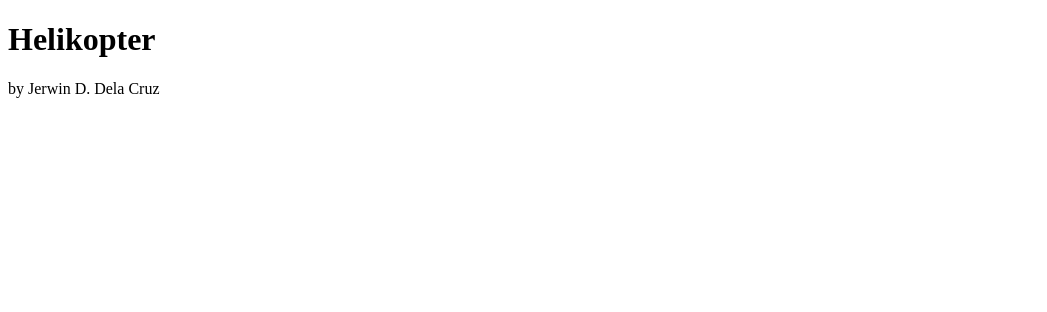
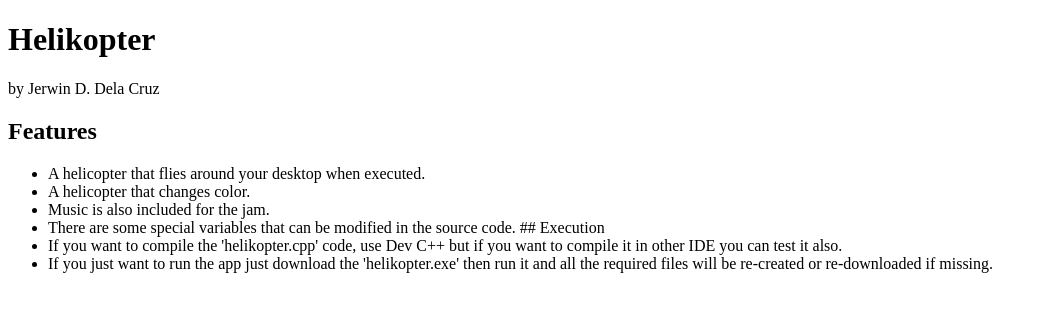
Before and after one commit to jerwinkdc/helikopter, a plain HTML site: page index.html in a window 1280 px wide. Shown: the whole page, without its empty margins (0-1047 px from the left). Drawn offline with Linux system fonts and the light colour scheme.

Commit message:
helikopter

```diff
--- a/index.html
+++ b/index.html
@@ -7,7 +7,18 @@
     <title>Helikopter</title>
 </head>
 <body>
-    <h1>Helikopter</h1>
+
+    <h1 id="helikopter">Helikopter</h1>
     <p>by Jerwin D. Dela Cruz</p>
+    <h2 id="features">Features</h2>
+    <ul>
+    <li>A helicopter that flies around your desktop when executed.</li>
+    <li>A helicopter that changes color.</li>
+    <li>Music is also included for the jam.</li>
+    <li>There are some special variables that can be modified in the source code. ## Execution</li>
+    <li>If you want to compile the 'helikopter.cpp' code, use Dev C++ but if you want to compile it in other IDE you can test it also.</li>
+    <li>If you just want to run the app just download the 'helikopter.exe' then run it and all the required files will be re-created or re-downloaded if missing.</li>
+    </ul>
+
 </body>
 </html>
```
